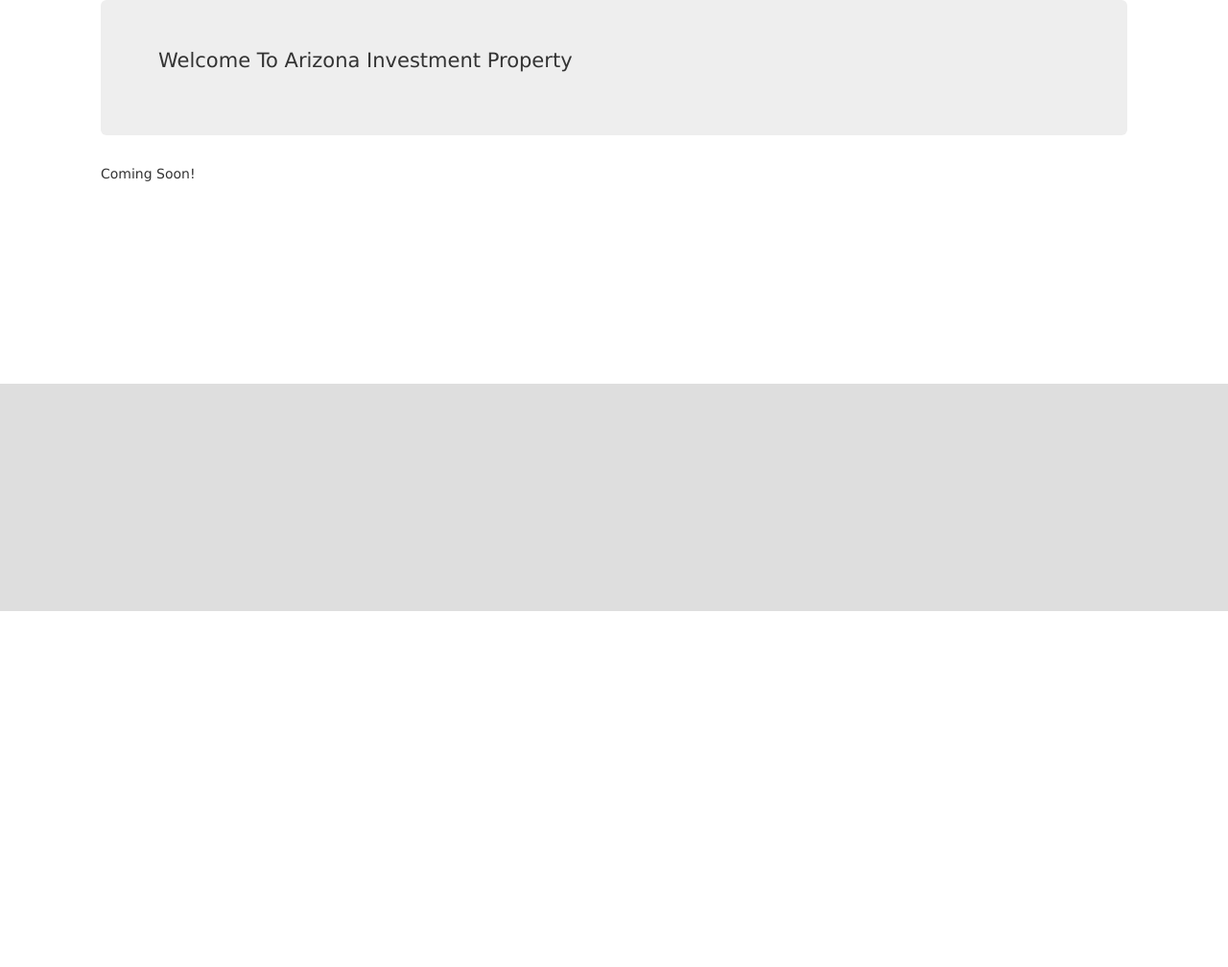
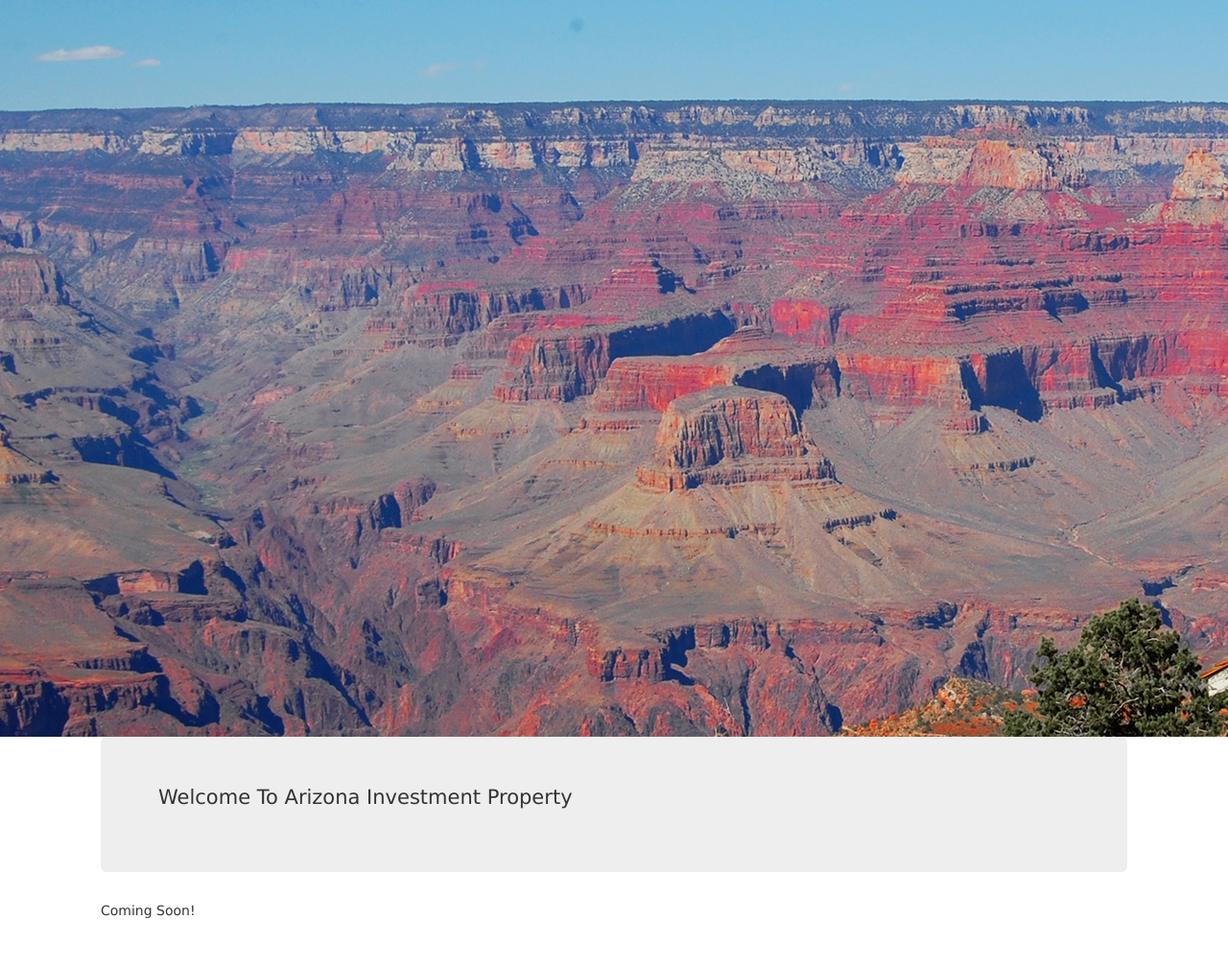
Before and after one commit to blueyedQT/Arizona-Investment-Property_Test, a CodeIgniter app: page /index.php/investments/index in a window 1280 px wide. Shown: the part 163-1171 px from the top of the page at 96% size. Before the commit the page ends 800 px from the top, so only its background shows below. Run offline with CodeIgniter, Linux system fonts and the light colour scheme.

Commit message:
Added banner image

```diff
--- a/application/views/templates/header.php
+++ b/application/views/templates/header.php
@@ -19,4 +19,5 @@
 				 --><li class="nav_links"><a href="contact">Contact Us</a></li>
 				</ul>
 			</div>
+			<div id="welcome_image"></div><!-- featured image -->
 			<div class="container"><!-- testing out bootstrap -->
--- a/assets/css/styles.css
+++ b/assets/css/styles.css
@@ -65,6 +65,12 @@ a:hover {
 	background-color: gray;
 }
 
+#welcome_image {
+	background: url(/assets/images/grandcanyon.jpg);
+	height: 768px;
+	width: 100%;
+}
+
 .content {
 	display: block;
 	vertical-align: top;
```
Also changed, not shown: application/views/index.php (line endings or trailing spaces), assets/images/grandcanyon.jpg (added).
